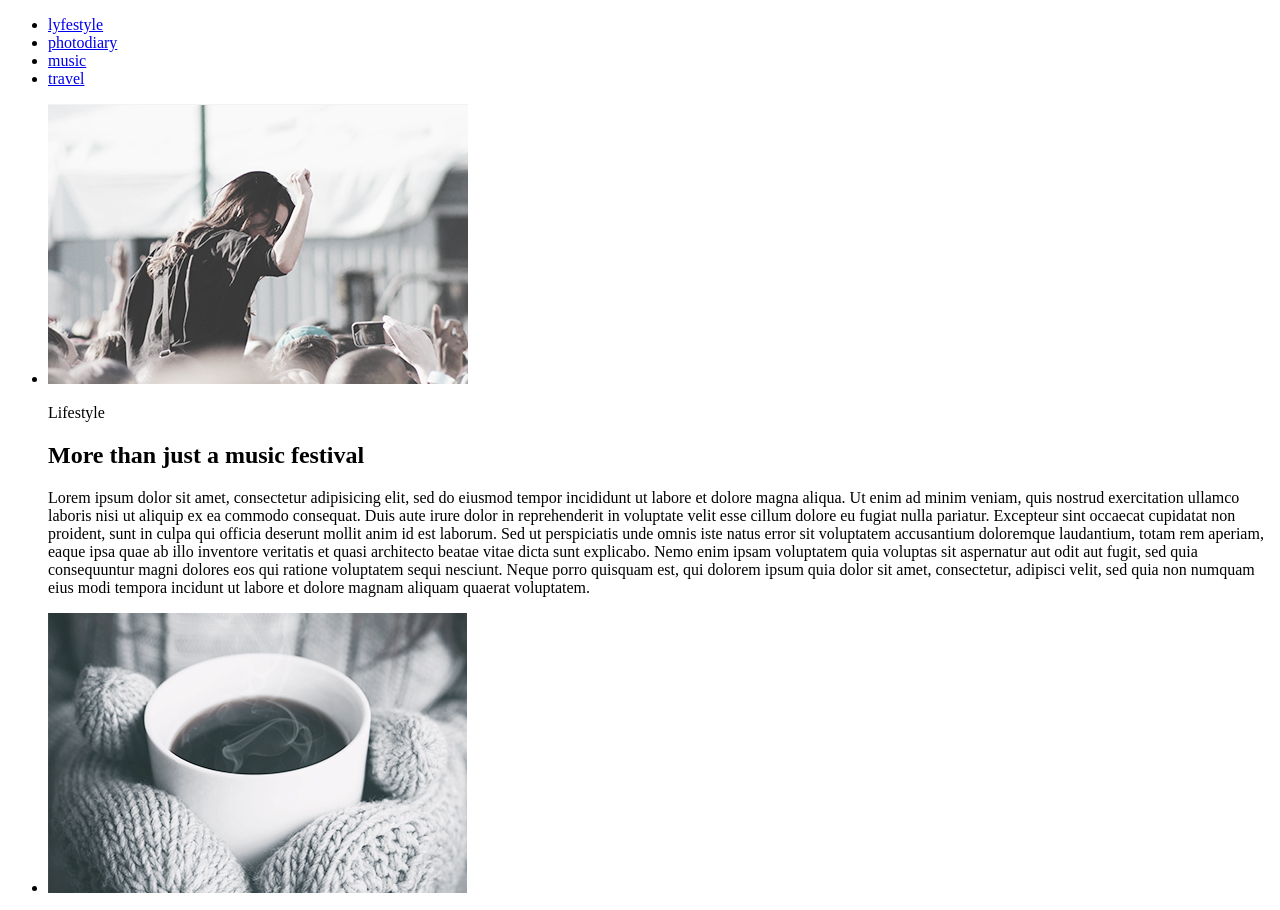
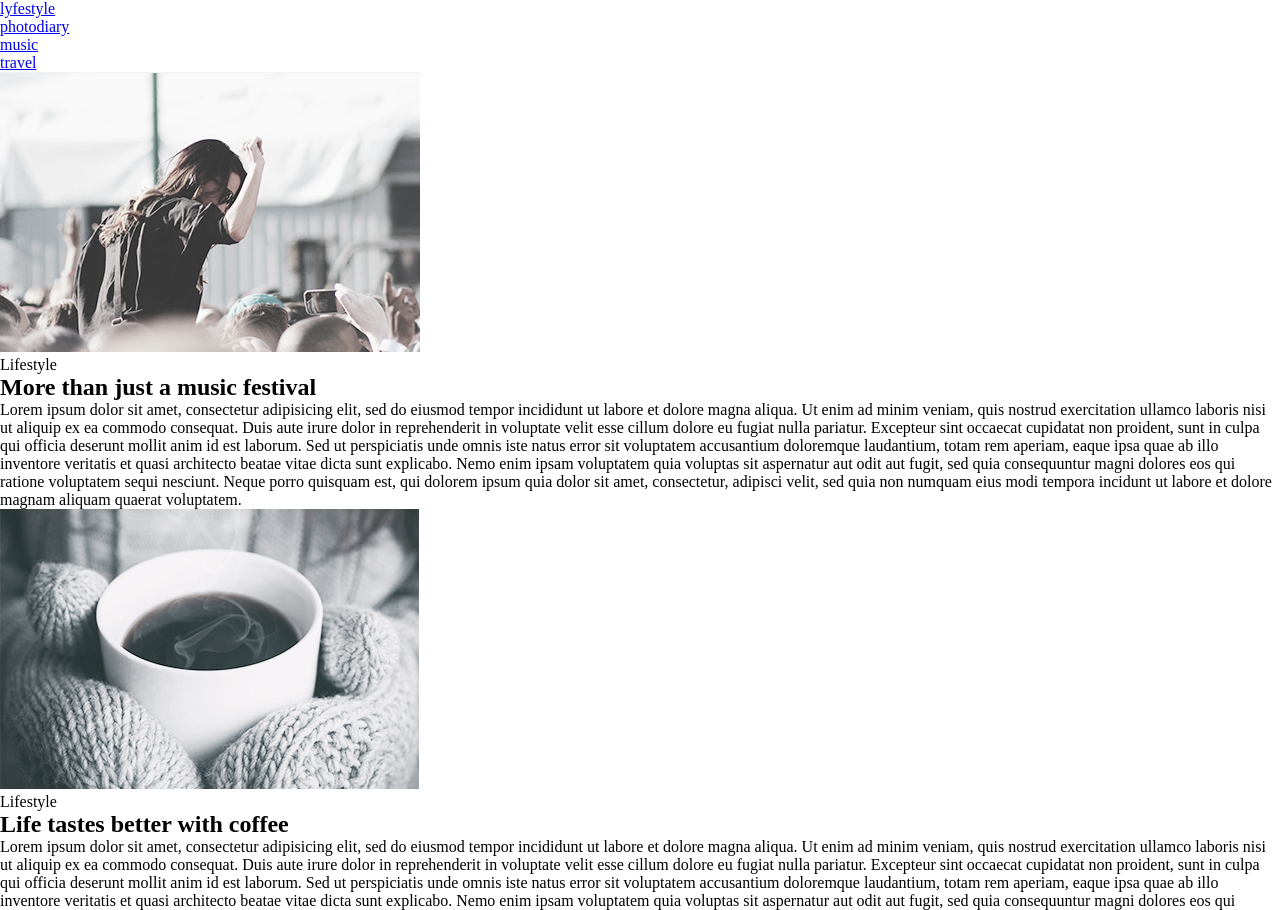
Before and after one commit to a-desna/goit-fe-course, a plain HTML site: page html-css/module-03/index.html in a window 1280 px wide. Shown: the top 910 px of the page. Drawn offline with Linux system fonts and the light colour scheme.

Commit message:
added css

```diff
--- a/html-css/module-03/css/style.css
+++ b/html-css/module-03/css/style.css
@@ -1,3 +1,5 @@
-body {
-  background: rgb(50, 146, 146);
+* {
+  margin: 0;
+  padding: 0;
+  box-sizing: border-box;
 }
--- a/html-css/module-03/index.html
+++ b/html-css/module-03/index.html
@@ -5,7 +5,8 @@
   <meta charset="UTF-8">
   <meta name="viewport" content="width=device-width, initial-scale=1.0">
   <meta http-equiv="X-UA-Compatible" content="ie=edge">
-  <title>Document</title>
+  <title>Module-03</title>
+  <link rel="stylesheet" href="./css/style.css">
 </head>
 
 <body>
```
